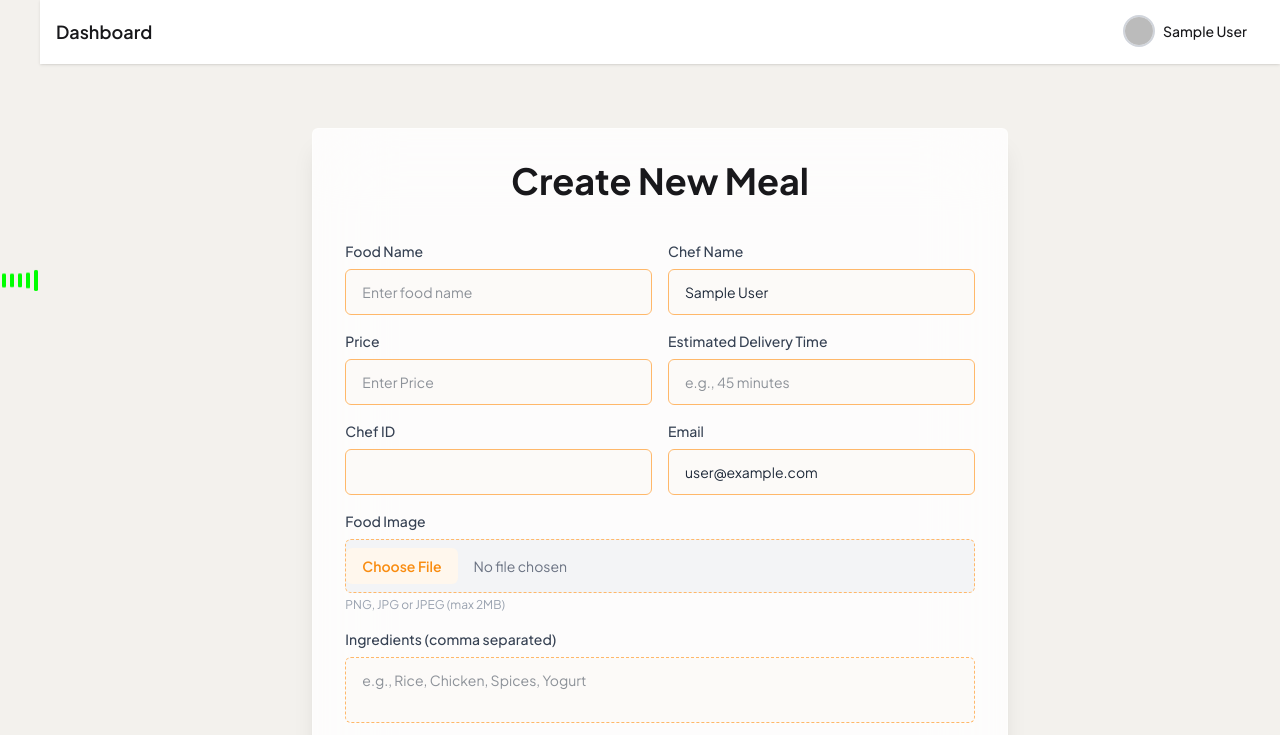
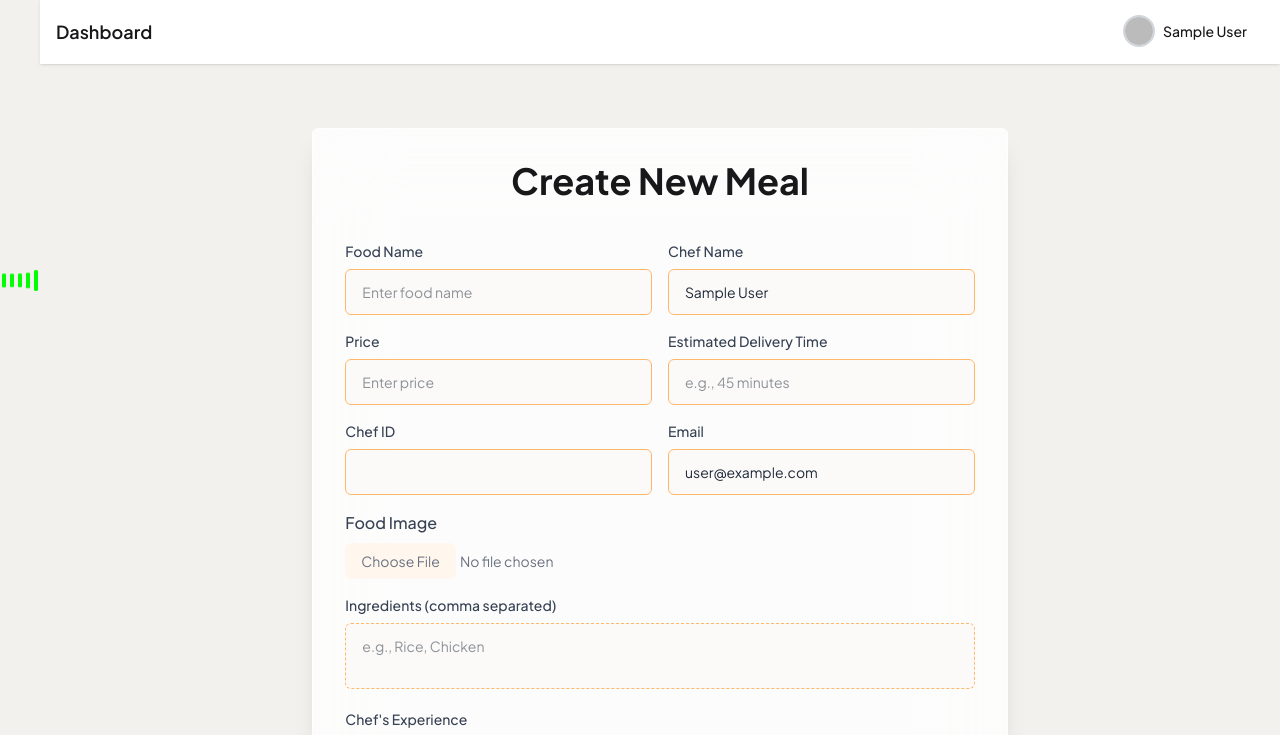
Before and after one commit to hasib-dev7/local-chef-bazaar-client, a React (Vite) app: page /dashboard/dashboard/chef-createMeal in a window 1280 px wide. Shown: the top 735 px of the page. Built offline with nearby package versions, Linux system fonts and the light colour scheme; no server answers; sample sign-in values are in the browser's storage; a web font is replaced by a local one.

Commit message:
manage user section done

```diff
--- a/src/pages/dashboard/chef/createMeal/ChefCreateMeal.jsx
+++ b/src/pages/dashboard/chef/createMeal/ChefCreateMeal.jsx
@@ -17,68 +17,50 @@ const ChefCreateMeal = () => {
   const queryClient = useQueryClient();
   const axiosSecure = useAxiosSecure();
   const {
+    mutateAsync,
     isPending,
-    isError,
-    mutateAsync,
+    // isError,
     reset: mutationReset,
   } = useMutation({
     mutationFn: async (payload) => await axiosSecure.post("/meals", payload),
     onSuccess: () => {
-      toast.success("meals Added successfully");
-      // invalidateQueries
+      toast.success("Meal added successfully ✅");
       queryClient.invalidateQueries(["meals"]);
-      //
       mutationReset();
     },
-    onError: () => {
-      toast.error("Something went wrong!");
+    onError: (error) => {
+      const message = error?.response?.data?.message || "Something went wrong!";
+      toast.error(message);
     },
   });
+
   const {
     register,
     handleSubmit,
     formState: { errors },
     reset,
   } = useForm();
-  //
+
   const onSubmit = async (data) => {
-    const {
-      foodName,
-      chefName,
-      price,
-      deliveryTime,
-      email,
-      chefID,
-      image,
-      ingredients,
-      chefExperience,
-    } = data;
-    const imageFile = image[0];
-    // Ingredients clean array
-    const ingredientsArray = ingredients.split(",").map((item) => item.trim());
+    const ingredientsArray = data.ingredients.split(",").map((i) => i.trim());
     try {
-      const imageURL = await imageUpload(imageFile);
-      const mealsData = {
-        foodName,
-        chefName,
-        price: Number(price),
-        deliveryTime,
-        chef_email: email,
+      const imageURL = await imageUpload(data.image[0]);
+      const mealData = {
+        ...data,
+        price: Number(data.price),
+        chef_email: user?.email,
         chef_image: user?.photoURL,
-        chefID,
+        chefID: data.chefID,
         image: imageURL,
         ingredients: ingredientsArray,
-        chefExperience,
       };
-      // meals data sever db
-      await mutateAsync(mealsData);
-      // from reset
+      await mutateAsync(mealData);
       reset();
-    } catch (error) {
-      toast.error(error);
+    } catch (err) {
+      toast.error(err.message || "Failed to upload meal image!");
     }
   };
-  //   animation
+
   const cardVariants = {
     hidden: { opacity: 0, y: 30, scale: 0.98 },
     show: {
@@ -88,167 +70,123 @@ const ChefCreateMeal = () => {
       transition: { duration: 0.6, ease: "easeOut" },
     },
   };
+
+  // Block if chef is fraud
+  const isBlocked = user?.status === "fraud";
+
   return (
-    <>
     <motion.div
       variants={cardVariants}
       initial="hidden"
       animate="show"
-        className="my-10 w-full lg:w-7/12 mx-auto bg-white/80  backdrop-blur-2xl shadow-xl p-8 border border-white/40 rounded-md"
+      className="my-10 w-full lg:w-7/12 mx-auto bg-white/80 backdrop-blur-2xl shadow-xl p-8 border border-white/40 rounded-md"
     >
-        {/* from heading and paragraph */}
       <div className="flex flex-col items-center">
-          <h1 className=" text-4xl font-bold mb-5">Create New Meal</h1>
+        <h1 className="text-4xl font-bold mb-5">Create New Meal</h1>
+        {isBlocked && (
+          <p className="text-red-500 font-medium mb-3 text-center">
+            You are blocked and cannot create meals 🚫
+          </p>
+        )}
       </div>
-        <div>
-          <form onSubmit={handleSubmit(onSubmit)} className=" my-5 space-y-4">
-            {/* columm 1 */}
-            <div className="grid col-end-1 lg:grid-cols-2 gap-4">
-              {/* Food Name */}
-              <div className="space-y-1 text-sm w-full">
+      <form onSubmit={handleSubmit(onSubmit)} className="my-5 space-y-4">
+        {/* Food Name & Chef Name */}
+        <div className="grid lg:grid-cols-2 gap-4">
+          <div className="space-y-1 text-sm">
             <Label htmlFor="foodName">Food Name</Label>
             <Input
               id="foodName"
-                  type="text"
               placeholder="Enter food name"
-                  {...register("foodName", {
-                    required: "Food name is required",
-                    maxLength: {
-                      value: 100,
-                      message: "Food Name cannot be too long",
-                    },
-                  })}
+              {...register("foodName", { required: "Food name is required" })}
               error={errors.foodName}
             />
           </div>
-              {/* Chef Name */}
-              <div className="space-y-1 text-sm w-full">
+          <div className="space-y-1 text-sm">
             <Label htmlFor="chefName">Chef Name</Label>
             <Input
               id="chefName"
-                  type="text"
               value={user?.displayName}
               {...register("chefName")}
             />
           </div>
         </div>
-            {/* columm 2 */}
-            <div className="grid col-end-1 lg:grid-cols-2 gap-4">
-              {/* price */}
-              <div className="space-y-1 text-sm w-full">
+
+        {/* Price & Delivery Time */}
+        <div className="grid lg:grid-cols-2 gap-4">
+          <div className="space-y-1 text-sm">
             <Label htmlFor="price">Price</Label>
             <Input
               id="price"
               type="number"
-                  placeholder="Enter Price"
-                  {...register("price", {
-                    required: "Price is required",
-                    min: { value: 1, message: "Price must be positive" },
-                  })}
+              placeholder="Enter price"
+              {...register("price", { required: true, min: 1 })}
               error={errors.price}
             />
           </div>
-              {/* Estimated Delivery Time */}
-              <div className="space-y-1 text-sm w-full">
+          <div className="space-y-1 text-sm">
             <Label htmlFor="deliveryTime">Estimated Delivery Time</Label>
             <Input
               id="deliveryTime"
-                  type="text"
               placeholder="e.g., 45 minutes"
-                  {...register("deliveryTime", {
-                    required: "Delivery Time is required",
-                  })}
+              {...register("deliveryTime", { required: true })}
               error={errors.deliveryTime}
             />
           </div>
         </div>
-            {/* columm 3 */}
-            <div className="grid col-end-1 lg:grid-cols-2 gap-4">
-              {/* Chef ID */}
-              <div className="space-y-1 text-sm w-full">
+
+        {/* Chef ID & Email */}
+        <div className="grid lg:grid-cols-2 gap-4">
+          <div className="space-y-1 text-sm">
             <Label htmlFor="chefID">Chef ID</Label>
-                <Input id="chefID" type="text" {...register("chefID")} />
+            <Input id="chefID" {...register("chefID")} />
           </div>
-              {/* Email */}
-              <div className="space-y-1 text-sm w-full">
+          <div className="space-y-1 text-sm">
             <Label htmlFor="email">Email</Label>
-                <Input
-                  id="email"
-                  type="email"
-                  value={user?.email}
-                  {...register("email")}
-                />
+            <Input id="email" value={user?.email} {...register("email")} />
           </div>
         </div>
-            {/* image */}
+
+        {/* Image */}
         <div>
-              <label
-                htmlFor="image"
-                className="block mb-2 text-sm font-medium text-gray-700"
-              >
-                Food Image
-              </label>
+          <Label htmlFor="image">Food Image</Label>
           <input
-                name="image"
             type="file"
             id="image"
             accept="image/*"
-                className="block w-full text-sm text-gray-500
-      file:mr-4 file:py-2 file:px-4
-      file:rounded-md file:border-0
-      file:text-sm file:font-semibold
-      file:bg-orange-50 file:text-primary
-      hover:file:bg-orange-100
-      bg-gray-100 border border-dashed border-orange-300 rounded-md cursor-pointer
-      focus:outline-none focus:ring-2 focus:ring-orange-400 focus:border-orange-400
-      py-2"
-                {...register("image", {
-                  required: " Food image is required",
-                })}
+            {...register("image", { required: "Food image is required" })}
+            className="block w-full text-sm text-gray-500 file:py-2 file:px-4 file:rounded-md file:bg-orange-50"
           />
-              <p className="mt-1  text-xs text-gray-400">
-                PNG, JPG or JPEG (max 2MB)
-              </p>
+          {errors.image && (
+            <p className="text-red-500 text-sm">{errors.image.message}</p>
+          )}
         </div>
-            {errors.image && (
-              <p className="text-red-500 text-sm mt-1">
-                {errors.image.message}
-              </p>
-            )}
-            {/*Ingredients */}
-            <div className="space-y-1 text-sm w-full">
+
+        {/* Ingredients */}
+        <div className="space-y-1 text-sm">
           <Label htmlFor="ingredients">Ingredients (comma separated)</Label>
           <Textarea
             id="ingredients"
-                type="text"
-                placeholder="e.g., Rice, Chicken, Spices, Yogurt"
-                {...register("ingredients", {
-                  required: "Ingredients is required",
-                })}
+            placeholder="e.g., Rice, Chicken"
+            {...register("ingredients", { required: "Ingredients required" })}
             error={errors.ingredients}
-              ></Textarea>
+          />
         </div>
-            {/*Chef's Experience */}
-            <div className="space-y-1 text-sm w-full">
+
+        {/* Chef Experience */}
+        <div className="space-y-1 text-sm">
           <Label htmlFor="chefExperience">Chef's Experience</Label>
           <Textarea
             id="chefExperience"
-                type="text"
-                placeholder="Your Chef's experience"
-                {...register("chefExperience", {
-                  required: "Chef's experience is required",
-                  maxLength: {
-                    value: 100,
-                    message: "Chef's experience cannot be too long",
-                  },
-                })}
+            placeholder="Your experience"
+            {...register("chefExperience", { required: true })}
             error={errors.chefExperience}
-              ></Textarea>
+          />
         </div>
-            {/* submite button */}
-            <CustomButton>
+
+        {/* Submit */}
+        <CustomButton disabled={isBlocked}>
           {isPending ? (
-                <TbFidgetSpinner className=" animate-spin m-auto" />
+            <TbFidgetSpinner className="animate-spin m-auto" />
           ) : (
             <span className="flex justify-center items-center gap-2">
               <Utensils size={16} />
@@ -256,11 +194,8 @@ const ChefCreateMeal = () => {
             </span>
           )}
         </CustomButton>
-            {isError && <p className="text-red-500">Something went wrong!</p>}
       </form>
-        </div>
     </motion.div>
-    </>
   );
 };
 
```
Also changed, not shown: src/pages/dashboard/admin/manageUser/AdminManageUser.jsx (+85 -4 lines), src/pages/mealDetails/MealDetails.jsx (+35 -3 lines). Lines whose indentation alone changed are shown as unchanged.
